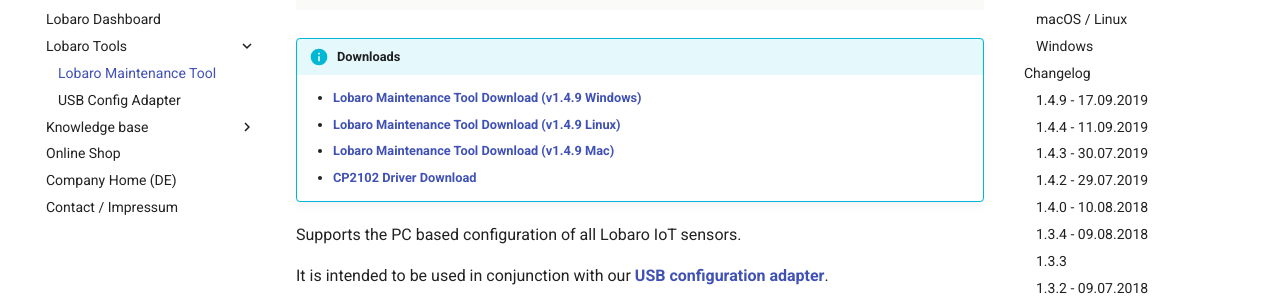
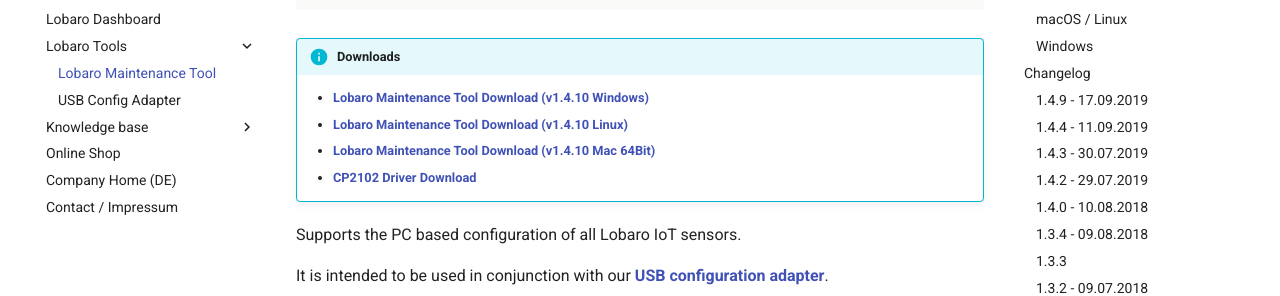
Before and after one commit to Lobaro/docs, an MkDocs documentation site: the page built from docs/tools/lobaro-tool.md, in a window 1280 px wide and 900 px high, scrolled down 410 px. Shown: the part 170-466 px from the top of the window. Built offline with MkDocs 1.6.1 and Material for MkDocs 9.7.7, drawn with Linux system fonts in a browser that asks for light colours; a script that is not in the unit is left out; comment, search, counter and statistics services are not loaded.

Commit message:
add mac 64bit version, update all downloads of lobaro tool to 1.4.10

```diff
--- a/docs/tools/lobaro-tool.md
+++ b/docs/tools/lobaro-tool.md
@@ -3,9 +3,9 @@
 ![Screenshot Lobaro-Tool](./img/Lobaro_Tool_ConfigFeature.png)
 
 !!! info "Downloads"
-    * [**Lobaro Maintenance Tool Download (v1.4.9 Windows)**](https://github.com/lobaro/flash-tool-release/releases/download/1.4.9/lobaro-tool.exe){: target="_blank"}
-    * [**Lobaro Maintenance Tool Download (v1.4.9 Linux)**](https://github.com/lobaro/flash-tool-release/releases/download/1.4.9/lobaro-tool-linux){: target="_blank"}
-    * [**Lobaro Maintenance Tool Download (v1.4.9 Mac)**](https://github.com/lobaro/flash-tool-release/releases/download/1.4.9/lobaro-tool-mac){: target="_blank"}
+    * [**Lobaro Maintenance Tool Download (v1.4.10 Windows)**](https://github.com/lobaro/flash-tool-release/releases/download/1.4.10/lobaro-tool.exe){: target="_blank"}
+    * [**Lobaro Maintenance Tool Download (v1.4.10 Linux)**](https://github.com/lobaro/flash-tool-release/releases/download/1.4.10/lobaro-tool-linux){: target="_blank"}
+    * [**Lobaro Maintenance Tool Download (v1.4.10 Mac 64Bit)**](https://github.com/lobaro/flash-tool-release/releases/download/1.4.10/lobaro-tool-mac64){: target="_blank"}
     * [**CP2102 Driver Download**](https://www.silabs.com/products/development-tools/software/usb-to-uart-bridge-vcp-drivers){: target="_blank"}
 
 Supports the PC based configuration of all Lobaro IoT sensors.
```
